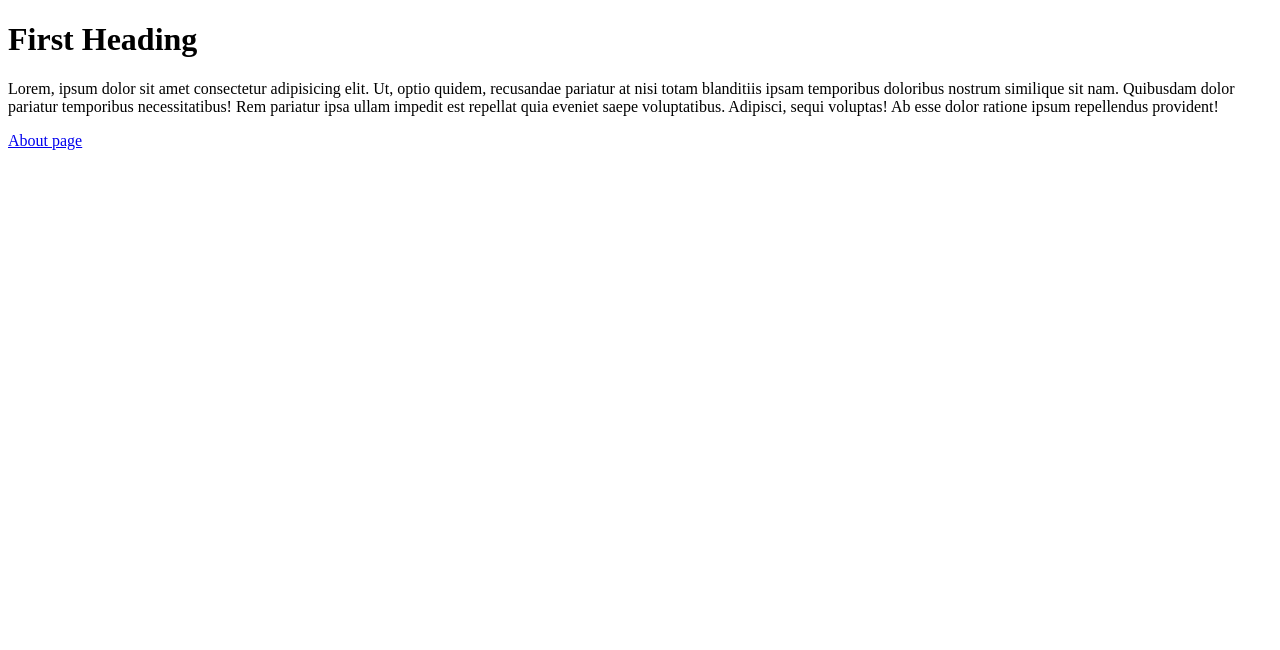
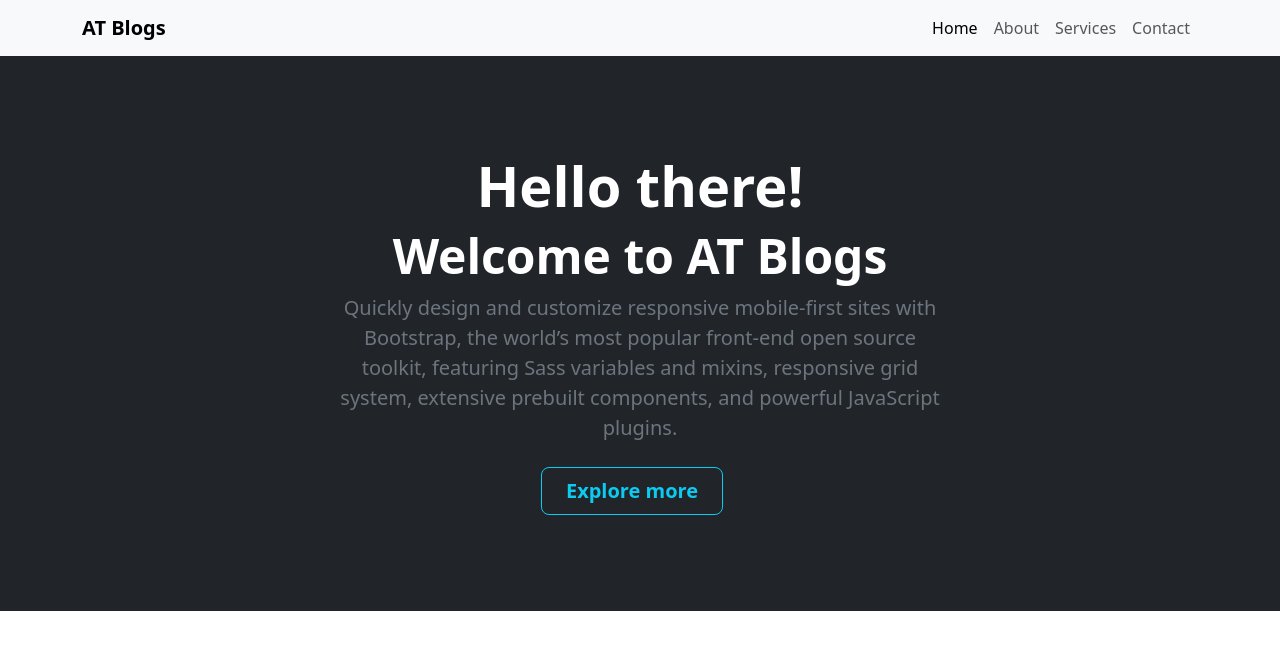
Before and after one commit to atblogs/atblogs.github.io, a plain HTML site: page index.html in a window 1280 px wide. Drawn offline with nearby package versions, Linux system fonts and the light colour scheme.

Commit message:
Added header and hero section to index file

```diff
--- a/index.html
+++ b/index.html
@@ -1,15 +1,58 @@
-<!DOCTYPE html>
+<!doctype html>
 <html lang="en">
-<head>
-     <meta charset="UTF-8">
-     <meta name="viewport" content="width=device-width, initial-scale=1.0">
-     <title>Document</title>
-</head>
-<body>
-     <h1>First Heading</h1>
-     <p>Lorem, ipsum dolor sit amet consectetur adipisicing elit. Ut, optio quidem, recusandae pariatur at nisi totam blanditiis ipsam temporibus doloribus nostrum similique sit nam. Quibusdam dolor pariatur temporibus necessitatibus! Rem pariatur ipsa ullam impedit est repellat quia eveniet saepe voluptatibus. Adipisci, sequi voluptas! Ab esse dolor ratione ipsum repellendus provident!</p>
-     <div>
-          <a href="./about">About page</a>
-     </div>
-</body>
+  <head>
+    <meta charset="utf-8">
+    <meta name="viewport" content="width=device-width, initial-scale=1">
+    <title>Bootstrap demo</title>
+    <link href="https://cdn.jsdelivr.net/npm/bootstrap@5.3.3/dist/css/bootstrap.min.css" rel="stylesheet" integrity="sha384-QWTKZyjpPEjISv5WaRU9OFeRpok6YctnYmDr5pNlyT2bRjXh0JMhjY6hW+ALEwIH" crossorigin="anonymous">
+  </head>
+  <body>
+     <header>
+          <nav class="navbar navbar-expand-lg navbar-light bg-light">
+               <div class="container">
+                    <a class="navbar-brand" href="#"><strong>AT Blogs</strong></a>
+                    <button class="navbar-toggler" type="button" data-bs-toggle="collapse" data-bs-target="#navbarNav" aria-controls="navbarNav" aria-expanded="false" aria-label="Toggle navigation">
+                         <span class="navbar-toggler-icon"></span>
+                    </button>
+                    <div class="collapse navbar-collapse" id="navbarNav">
+                         <ul class="navbar-nav ms-auto">
+                              <li class="nav-item">
+                                   <a class="nav-link active" aria-current="page" href="#">Home</a>
+                              </li>
+                              <li class="nav-item">
+                                   <a class="nav-link" href="#">About</a>
+                              </li>
+                              <li class="nav-item">
+                                   <a class="nav-link" href="#">Services</a>
+                              </li>
+                              <li class="nav-item">
+                                   <a class="nav-link" href="#">Contact</a>
+                              </li>
+                         </ul>
+                    </div>
+               </div>
+               </nav>
+     </header>
+
+     <main>
+          <section id="home">
+               <div class="bg-dark text-secondary px-4 py-5 text-center">
+                    <div class="py-5">
+                      <h1 class="display-4 fw-bold text-white">Hello there!</h1>
+                      <h2 class="display-5 fw-bold text-white">Welcome to AT Blogs</h2>
+                      <div class="col-lg-6 mx-auto">
+                        <p class="fs-5 mb-4">Quickly design and customize responsive mobile-first sites with Bootstrap, the world’s most popular front-end open source toolkit, featuring Sass variables and mixins, responsive grid system, extensive prebuilt components, and powerful JavaScript plugins.</p>
+                        <div class="d-sm-flex justify-content-sm-center">
+                          <button type="button" class="btn btn-outline-info btn-lg px-4 me-sm-3 fw-bold">Explore more</button>
+                        </div>
+                      </div>
+                    </div>
+               </div>
+          </section>
+     </main>
+
+     <script src="https://code.jquery.com/jquery-3.6.0.min.js"></script>
+     <script src="https://cdn.jsdelivr.net/npm/@popperjs/core@2.11.8/dist/umd/popper.min.js" integrity="sha384-I7E8VVD/ismYTF4hNIPjVp/Zjvgyol6VFvRkX/vR+Vc4jQkC+hVqc2pM8ODewa9r" crossorigin="anonymous"></script>
+     <script src="https://cdn.jsdelivr.net/npm/bootstrap@5.3.3/dist/js/bootstrap.min.js" integrity="sha384-0pUGZvbkm6XF6gxjEnlmuGrJXVbNuzT9qBBavbLwCsOGabYfZo0T0to5eqruptLy" crossorigin="anonymous"></script>
+  </body>
 </html>
```
